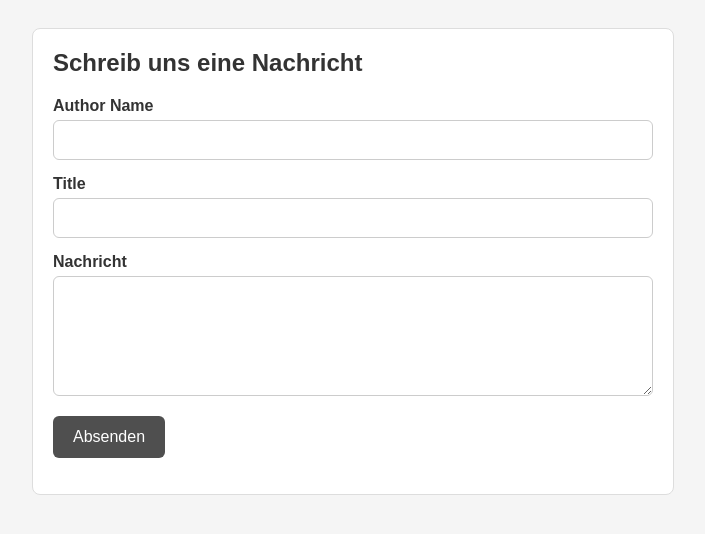
After one commit to ItsHarfer/Masterblog, a Flask app: page /add in a window 1280 px wide. The commit adds this page. Shown: the top 534 px of the page, without its empty margins (287-992 px from the left). Run offline with Flask 3, Linux system fonts and the light colour scheme.

Commit message:
- Enable blog post creation via /add route with form input; add floating "+" button on index page - Add floating "+" button on index page linking to /add and integrate external CSS styling

```diff
--- a/app.py
+++ b/app.py
@@ -1,7 +1,8 @@
 import json
+import uuid
 
-from flask import Flask
-from flask import render_template
+from flask import Flask, redirect, url_for
+from flask import render_template, request
 app = Flask(__name__)
 
 
@@ -13,5 +14,34 @@ def index():
     return render_template('index.html', posts=blog_posts)
 
 
+@app.route('/add', methods=['GET', 'POST'])
+def add():
+    if request.method == 'POST':
+        post_id = str(uuid.uuid4())
+        author = request.form['author']
+        title = request.form['title']
+        content = request.form['content']
+        post = {
+            'id': post_id,
+            'author': author,
+            'title': title,
+            'content': content
+        }
+
+        with open('data/posts.json', 'r') as f:
+            try:
+                blog_posts = json.load(f)
+            except json.JSONDecodeError:
+                blog_posts = []
+
+        blog_posts.append(post)
+
+        with open('data/posts.json', 'w') as f:
+            json.dump(blog_posts, f, indent=2)
+
+        return redirect(url_for('index'))
+
+    return render_template('add.html')
+
 if __name__ == '__main__':
     app.run(host="0.0.0.0", port=5001, debug=True)
--- a/static/style.css
+++ b/static/style.css
@@ -16,6 +16,9 @@ h1 {
     padding: 20px;
     margin-bottom: 20px;
     border-radius: 8px;
+    max-width: 600px;
+    margin-left: auto;
+    margin-right: auto;
 }
 
 .post h2 {
@@ -25,3 +28,61 @@ h1 {
 .post p {
     margin: 10px 0;
 }
+
+form label {
+    display: block;
+    margin-top: 15px;
+    margin-bottom: 5px;
+    font-weight: bold;
+}
+
+form input,
+form textarea {
+    width: 100%;
+    padding: 10px;
+    border: 1px solid #CCC;
+    border-radius: 6px;
+    font-size: 16px;
+}
+
+form textarea {
+    resize: vertical;
+    min-height: 120px;
+}
+
+form button {
+    margin-top: 20px;
+    background-color: #4F4F4F;
+    color: #FFF;
+    border: none;
+    padding: 12px 20px;
+    font-size: 16px;
+    border-radius: 6px;
+    cursor: pointer;
+}
+
+form button:hover {
+    background-color: #333;
+}
+
+.add-button {
+    position: fixed;
+    bottom: 30px;
+    right: 30px;
+    width: 60px;
+    height: 60px;
+    background-color: #4F4F4F;
+    color: white;
+    border-radius: 50%;
+    font-size: 36px;
+    text-align: center;
+    line-height: 60px;
+    text-decoration: none;
+    box-shadow: 0 4px 12px rgba(0, 0, 0, 0.2);
+    transition: background-color 0.3s;
+    z-index: 1000;
+}
+
+.add-button:hover {
+    background-color: #333;
+}
--- /dev/null
+++ b/templates/add.html
@@ -0,0 +1,17 @@
+<link rel="stylesheet" href="{{ url_for('static', filename='style.css') }}">
+
+<div class="post">
+    <h2>Schreib uns eine Nachricht</h2>
+    <form action="/add" method="POST">
+      <label for="author">Author Name</label>
+      <input type="text" id="author" name="author" required>
+
+      <label for="title">Title</label>
+      <input type="text" id="title" name="title" required>
+
+      <label for="content">Nachricht</label>
+      <textarea id="content" name="content" required></textarea>
+
+      <button type="submit">Absenden</button>
+    </form>
+  </div>
--- a/templates/index.html
+++ b/templates/index.html
@@ -8,6 +8,7 @@
 </head>
 <body>
     <h1>Welcome to My Flask Blog!</h1>
+    <a href="/add" class="add-button">+</a>
     {% for post in posts %}
     <div class="post">
         <h2>{{post.title}}</h2>
```
Also changed, not shown: data/posts.json (+14 -2 lines).
